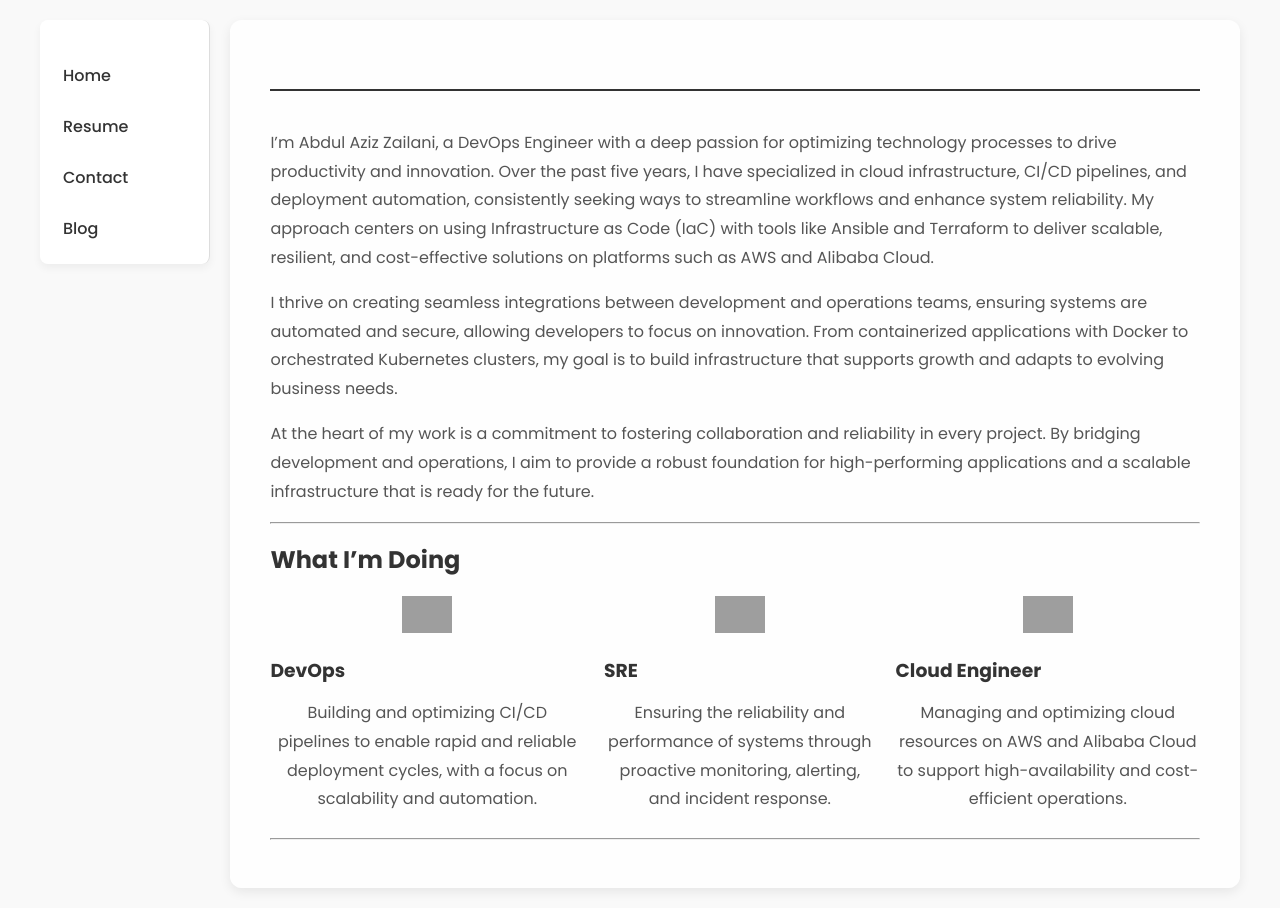
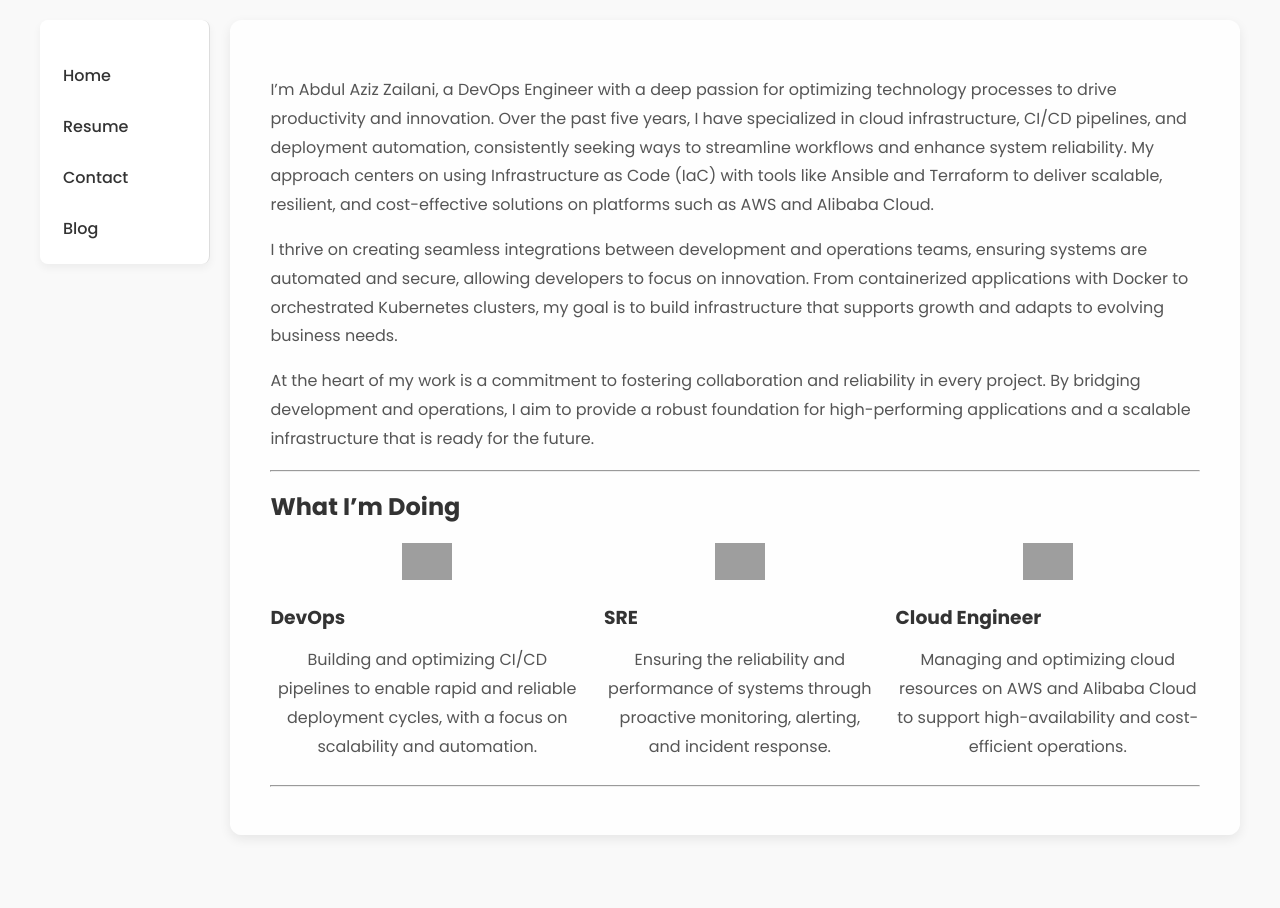
Before and after one commit to azizzailani/azizzailani.github.io, a Jekyll site: the page built from index.md, in a window 1280 px wide. Built offline with Jekyll 4.4.1, drawn with Linux system fonts in a browser that asks for light colours; our own code applies the rules of GitHub Pages for plain Markdown files; grey boxes are pictures that could not be loaded.

Commit message:
🚑 fix: Remove redundant title in default layout and blog page

```diff
--- a/_layouts/default.html
+++ b/_layouts/default.html
@@ -20,8 +20,7 @@
         </header>
         <main>
             <section>
-                <!-- Hapus judul yang berlebihan, gunakan judul di tag <h1> -->
-                <h1 class="section-title">{{ page.title }}</h1>
+                <!-- <h1 class="section-title">{{ page.title }}</h1> -->
                 {{ content }}
             </section>
         </main>
```
Also changed, not shown: blog.md (+0 -2 lines).
